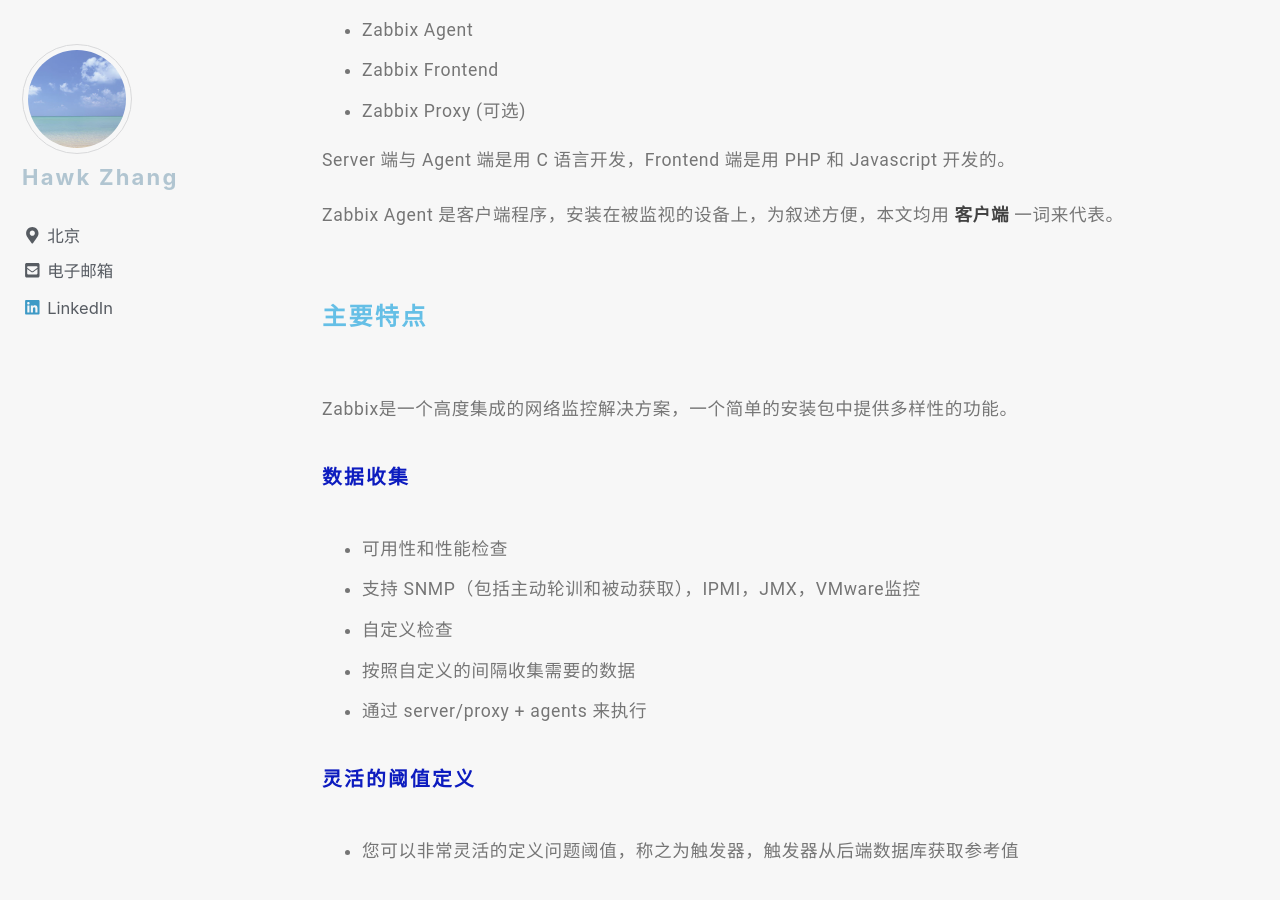
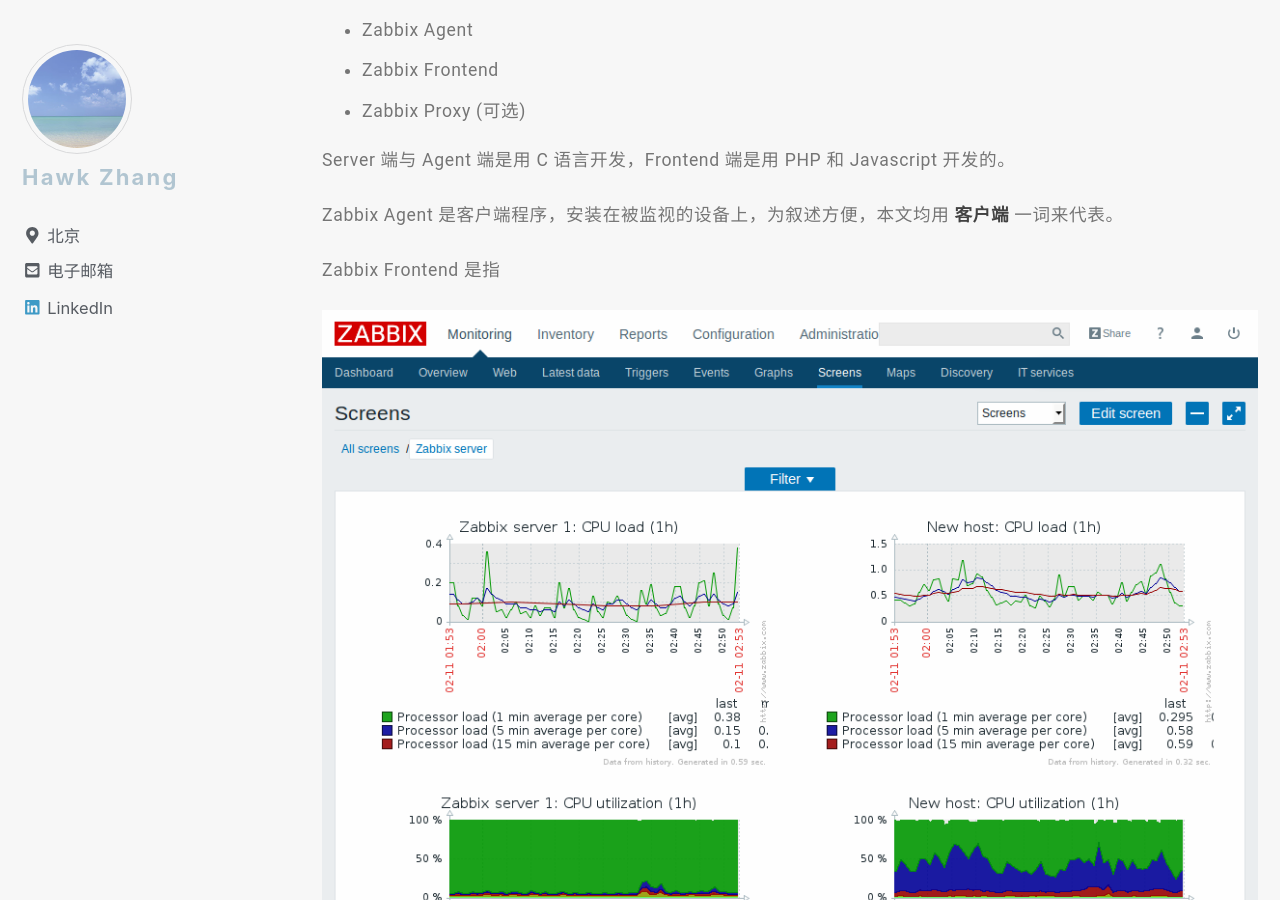
Before and after one commit to narru888/linotes_note, a Jekyll site: the page built from _posts/monitor/zabbix/2018-01-01-zabbix.basic.md, in a window 1280 px wide and 900 px high, scrolled down 1394 px. Built offline with Jekyll 4.4.1, drawn with Linux system fonts in a browser that asks for light colours; nearby versions of some CDN libraries; a script that is not in the unit is left out.

Commit message:
update on 2018-10-17 18:35:01 CST

```diff
--- a/_posts/monitor/zabbix/2018-01-01-zabbix.basic.md
+++ b/_posts/monitor/zabbix/2018-01-01-zabbix.basic.md
@@ -39,6 +39,9 @@
 
 Zabbix Agent 是客户端程序，安装在被监视的设备上，为叙述方便，本文均用 **客户端** 一词来代表。
 
+Zabbix Frontend 是指
+
+![image-center](/assets/images/zabbix.Custom_screens.png){: .align-center}
 
 #### 主要特点
 
```
